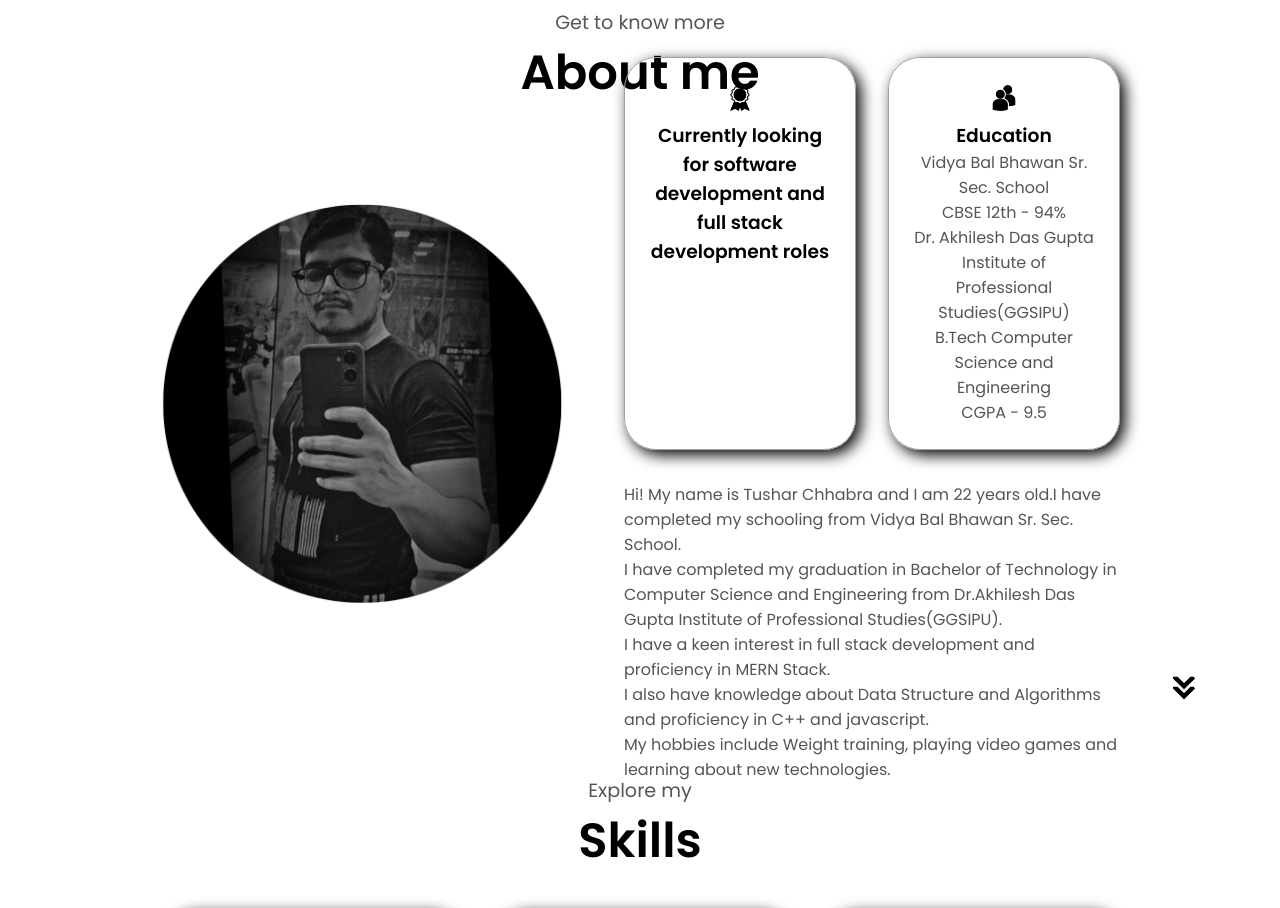
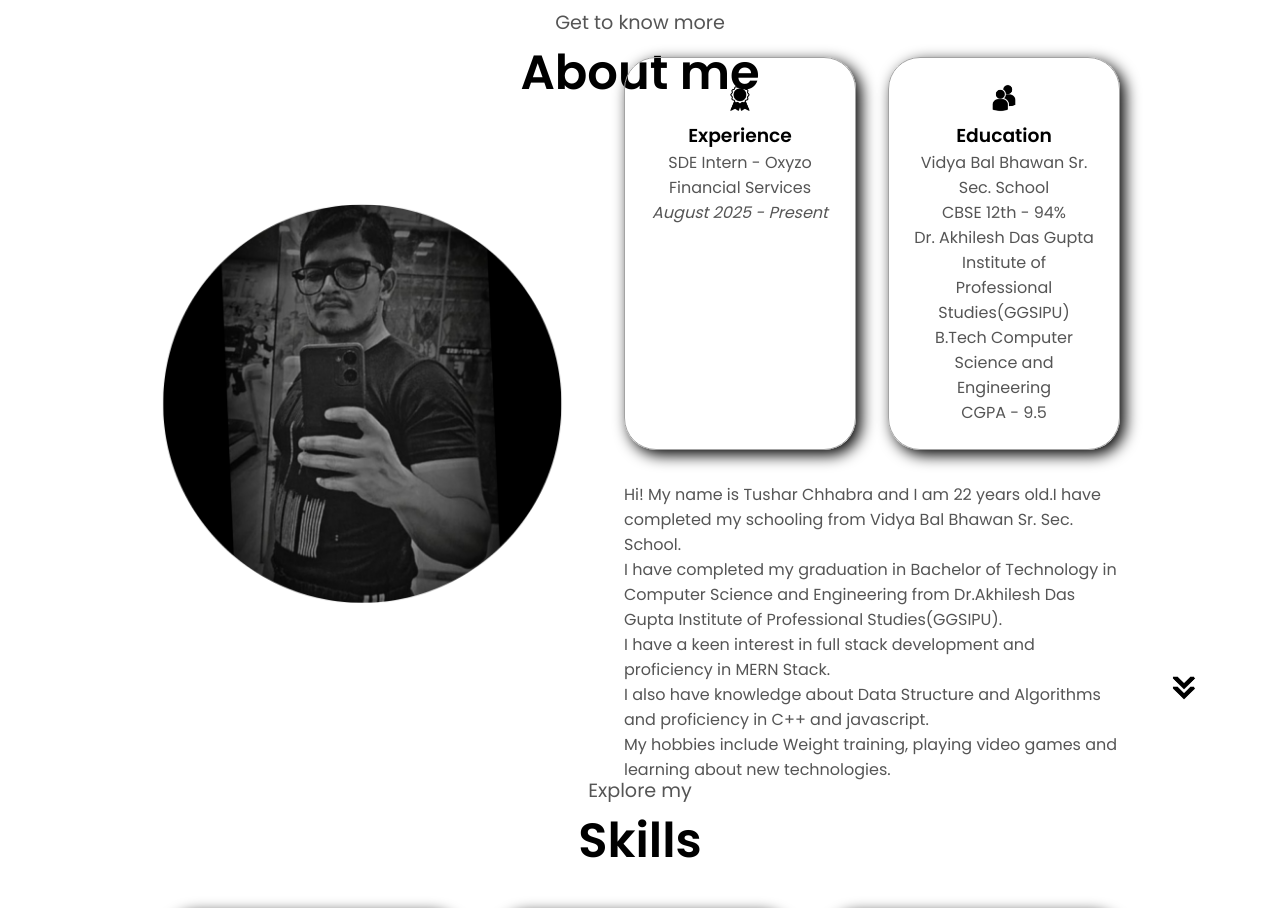
Before and after one commit to TusharChhabra658/My-Portfolio, a plain HTML site: page index.html in a window 1280 px wide. Shown: the part 920-1828 px from the top of the page. Drawn offline with nearby package versions, Linux system fonts and the light colour scheme.

Commit message:
added exp

```diff
--- a/index.html
+++ b/index.html
@@ -73,8 +73,9 @@
         <div class="about-containers">
           <div class="details-container">
             <img src="./assets/experience.png" alt="Experience" class="icon">
-            <!-- <h3>Experience</h3> -->
-            <h3>Currently looking for software development and full stack development roles</h3>
+            <h3>Experience</h3>
+            <p>SDE Intern - Oxyzo Financial Services</p>
+            <p><i>August 2025 - Present</i></p>
           </div>
           <div class="details-container">
             <img src="./assets/education.png" alt="Education" class="icon">
```
